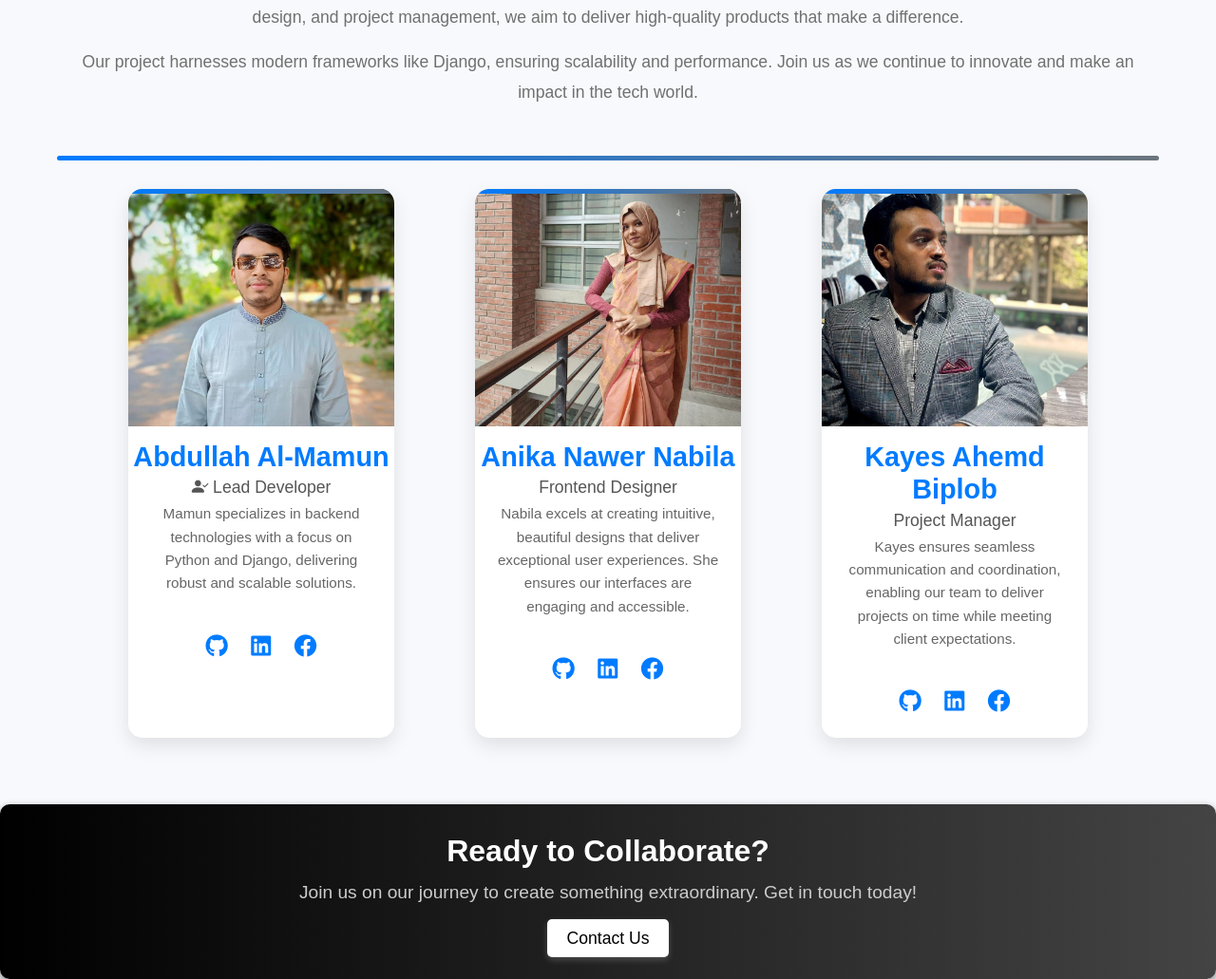
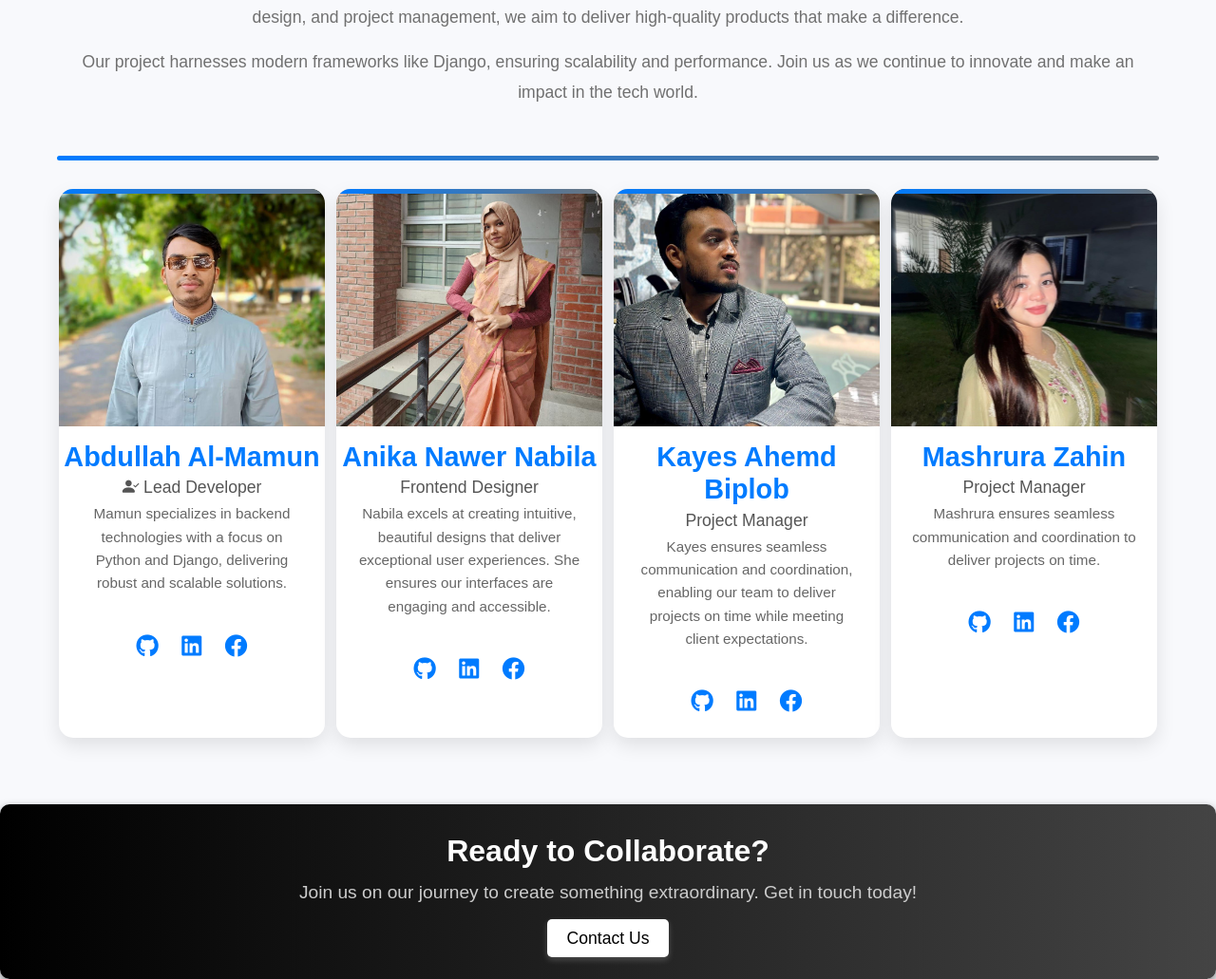
Before and after one commit to Al-Mamuun/CROWD_FUNDING, a Django app: page /about/ in a window 1280 px wide. Shown: the part 345-1376 px from the top of the page at 95% size. Run offline with Django 5.2, Linux system fonts and the light colour scheme.

```diff
--- a/template/Home/about.html
+++ b/template/Home/about.html
@@ -229,6 +229,19 @@
                 <a href="http://facebook.com/kayesahmed.biplob" target="_blank"><i class="fab fa-facebook"></i></a>
             </div>
         </div>
+          <!-- Team Member 4 -->
+      <div class="team-member">
+        <img src="{% static 'images/zahin.jpg' %}" alt="Team Member 4">
+        <h2>Mashrura Zahin</h2>
+        <h4>Project Manager</h4>
+        <p>Mashrura ensures seamless communication and coordination to deliver projects on time.</p>
+        <div class="social-icons">
+            <a href="https://github.com" target="_blank"><i class="fab fa-github"></i></a>
+            <a href="https://linkedin.com/" target="_blank"><i class="fab fa-linkedin"></i></a>
+            <a href="http://facebook.com" target="_blank"><i class="fab fa-facebook"></i></a>
+        </div>
+    </div>
+
     </div>
 </div>
 
```
